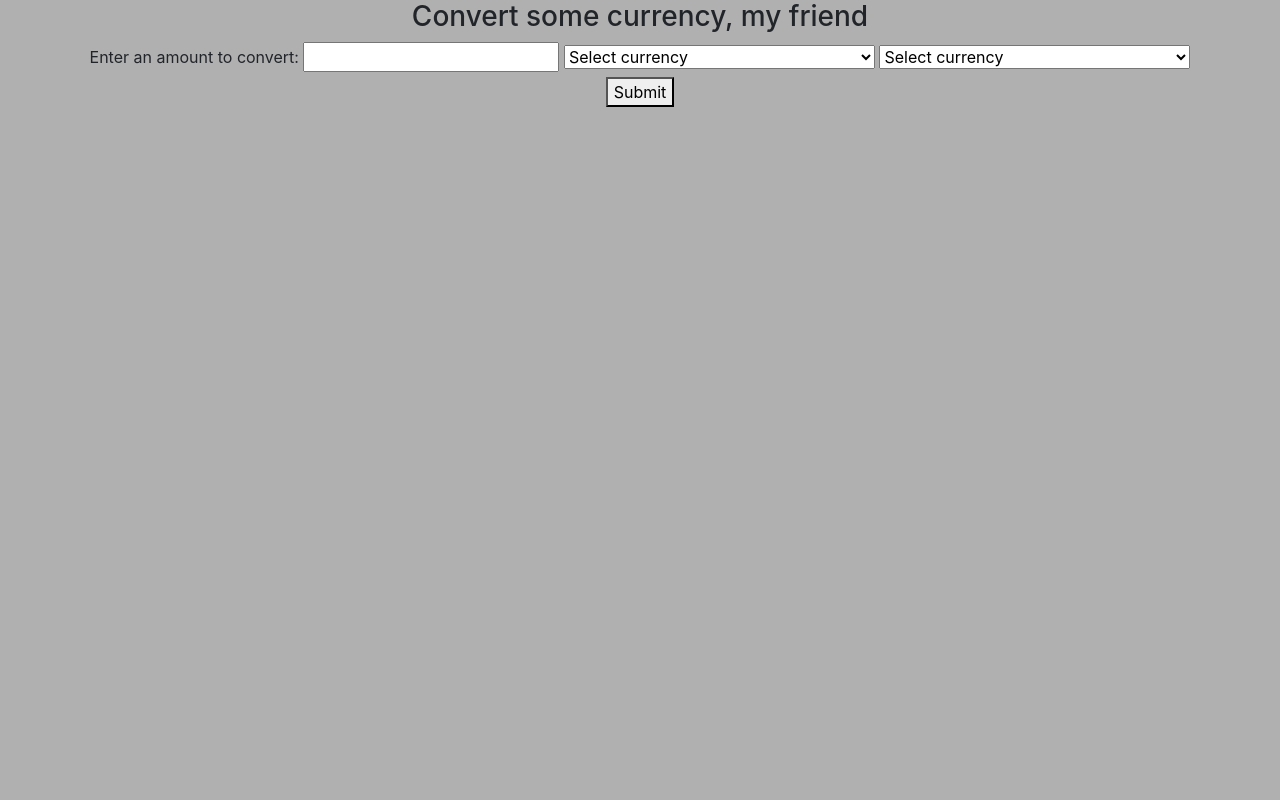
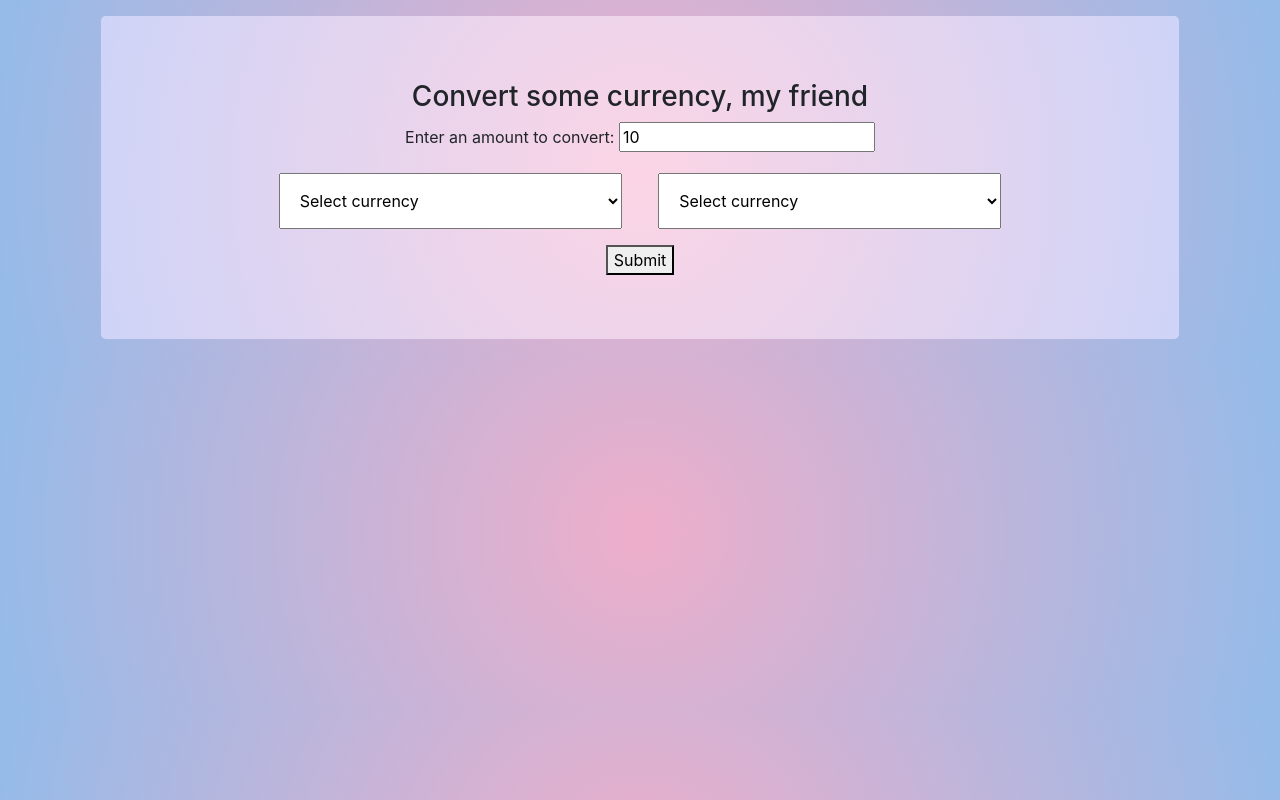
Before and after one commit to anton3ch/currency-exchange, a website built with webpack: page src/index.html in a window 1280 px wide. Built offline with nearby package versions, Linux system fonts and the light colour scheme.

Commit message:
add styling

```diff
--- a/src/css/styles.css
+++ b/src/css/styles.css
@@ -1,3 +1,13 @@
 body {
-  background-color: rgb(176, 176, 176);
+  background: rgb(238,174,202);
+  background: radial-gradient(circle, rgba(238,174,202,1) 0%, rgba(148,187,233,1) 100%);
 }
+
+.jumbotron {
+  background: rgb(255,224,237);
+  background: radial-gradient(circle, rgba(255,224,237,0.7721463585434174) 0%, rgba(222,222,255,0.7301295518207283) 100%);
+}
+
+.hidden {
+  display: none;
+}
--- a/src/index.html
+++ b/src/index.html
@@ -4,13 +4,15 @@
   <title>Currency exchange</title>
 </head>
 <body class="container text-center">
-  <h3>Convert some currency, my friend</h3>
-  <form id="currency-exchange-form">
+
+  <form id="currency-exchange-form" class="jumbotron m-3">
+    <h3>Convert some currency, my friend</h3>
 
     <label for="amount">Enter an amount to convert:</label>
-    <input id="amount" type="number">
+    <input id="amount" type="number" value="10" min="1">
+    <br>
 
-    <select id="currency-from" name="currency-from">
+    <select id="currency-from" name="currency-from" class="p-3 m-3">
       <option>Select currency</option>
       <option value="AFN">Afghan Afghani</option>
       <option value="ALL">Albanian Lek</option>
@@ -166,7 +168,7 @@
       <option value="ZMK">Zambian Kwacha</option>
   </select>
 
-  <select id="currency-to" name="currency-to">
+  <select id="currency-to" name="currency-to" class="p-3 m-3">
     <option>Select currency</option>
       <option value="AFN">Afghan Afghani</option>
       <option value="ALL">Albanian Lek</option>
@@ -321,12 +323,13 @@
       <option value="YER">Yemeni Rial</option>
       <option value="ZMK">Zambian Kwacha</option>
     </select>
-
+    <br>
     <button type="submit">Submit</button>
   </form>
-
-  <div id="output"></div>
-  <div id="error"></div>
+  <div class="jumbotron m-3 hidden">
+    <div id="output"></div>
+    <div id="error"></div>
+  </div>
 
 </body>
 </html>
```
